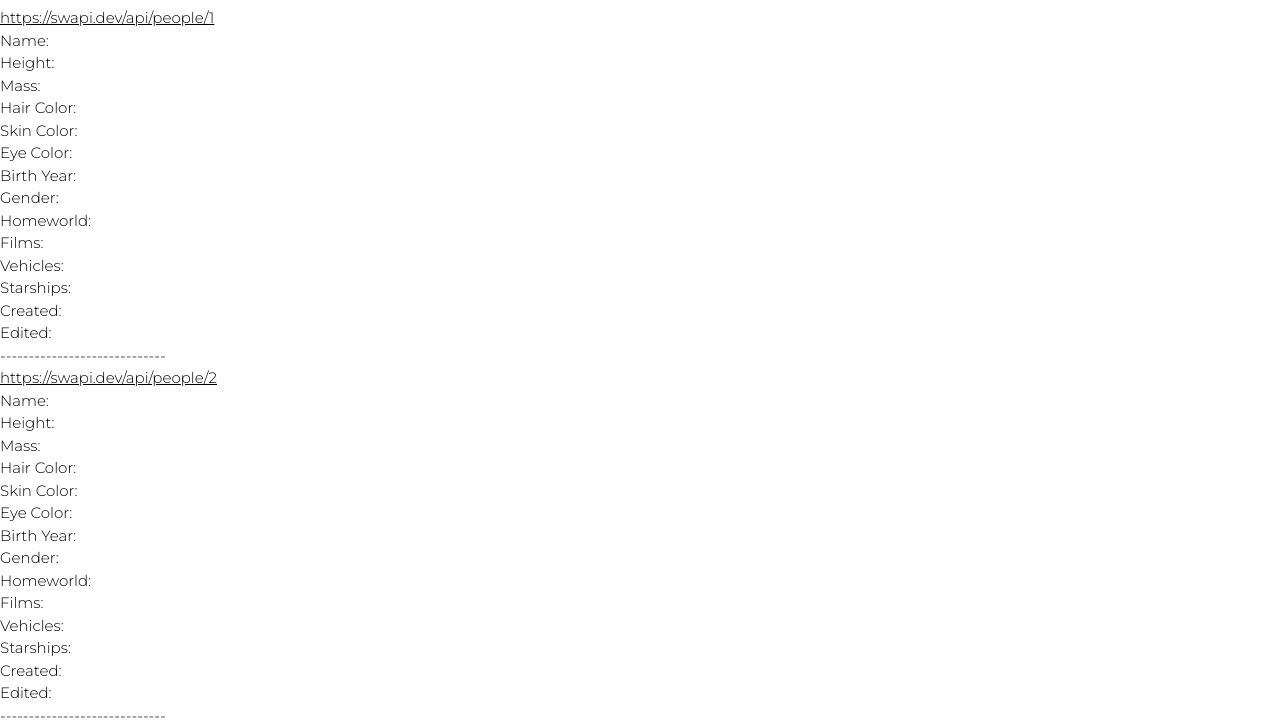
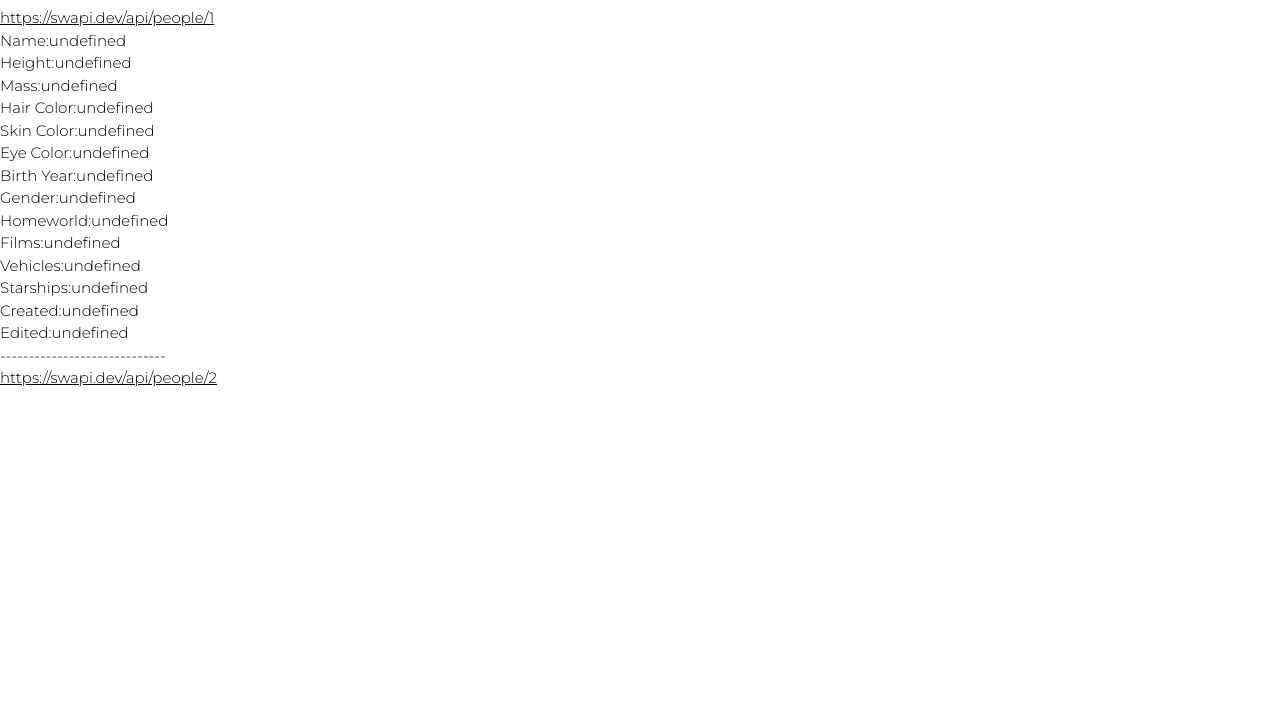
Before and after one commit to Kitamreik/ctd-star-wars, a plain HTML site: page index.html in a window 1280 px wide. Shown: the part 117-844 px from the top of the page. After the commit the page ends 800 px from the top, so only its background shows below. Drawn offline with nearby package versions, Linux system fonts and the light colour scheme; no server answers.

Commit message:
DOM Manipulation continued

```diff
--- a/index.html
+++ b/index.html
@@ -37,19 +37,18 @@
     <h1>CTD Star Wars</h1>
 
     <!-- placeholder for data -->
-
+    <!-- outline for the DOM -->
     <div>
         <a href="https://swapi.dev/api/people/1" id="first-link"></a>
-        <span id="entry">
-            <!-- outline for the DOM -->
-        </span>
+        <span id="entry-B"></span>
     </div>
     <div>
         <a href="https://swapi.dev/api/people/2" id="second-link"></a>
-        <span id="entry-two">
-            <!-- outline for the DOM -->
+        <span id="entry-B">
         </span>
     </div>
+
+    <!-- better data pull -->
     <!-- end of body content -->
 
 </body>
--- a/public/js/app.js
+++ b/public/js/app.js
@@ -1,6 +1,8 @@
 // store the API
 const url = "https://swapi.dev/api/people/1"
 const url2 = "https://swapi.dev/api/people/2"
+
+const url3 = "https://swapi.dev/api/films"
 // ex --> people/1 --> Luke Skywalker
 // ex 2 --> path --> all of the paths
 // ex 3 --> people --> all of the people with their data
@@ -75,12 +77,38 @@ let yoda =
         <span>-----------------------------</span>
     </div>`;
 
-// yoda is the DOM template
-// 15 different data points
-document.getElementById("entry").innerHTML = yoda;
-document.getElementById("first-link").innerHTML = url;
-document.getElementById("entry-two").innerHTML = yoda;
-document.getElementById("second-link").innerHTML = url2;
+let finish =
+    `<div>
+        <span>Name:${yoda.stardata}</span>
+        <br>
+        <span>Height:${yoda.stardata}</span>
+        <br>
+        <span>Mass:${yoda.stardata}</span>
+        <br>
+        <span>Hair Color:${yoda.stardata}</span>
+        <br>
+        <span>Skin Color:${yoda.stardata}</span>
+        <br>
+        <span>Eye Color:${yoda.stardata}</span>
+        <br>
+        <span>Birth Year:${yoda.stardata}</span>
+        <br>
+        <span>Gender:${yoda.stardata} </span>
+        <br>
+        <span>Homeworld:${yoda.stardata}</span>
+        <br>
+        <span>Films:${yoda.stardata}</span>
+        <br>
+        <span>Vehicles:${yoda.stardata}</span>
+        <br>
+        <span>Starships:${yoda.stardata}</span>
+        <br>
+        <span>Created:${yoda.stardata}</span>
+        <br>
+        <span>Edited:${yoda.stardata}</span>
+        <br>
+        <span>-----------------------------</span>
+    </div>`;
 
 // define the asych function
 async function starWars(url){
@@ -132,7 +160,6 @@ async function starWars(url2){
         // declare the data and store in JSON form using await
         var stardata = await response.json();
 
-
         // INSERT STATUS CODES
         // handling status codes of response
         console.log(response.status);
@@ -155,9 +182,15 @@ async function starWars(url2){
     }
 };
 
-
-
 // call the async function
 starWars(url);
 starWars(url2);
+
+
+// works
+// document.getElementById("entry").innerHTML = finish;
+document.getElementById("entry-B").innerHTML = finish;
+
+document.getElementById("first-link").innerHTML = url;
+document.getElementById("second-link").innerHTML = url2;
 // END
```
Lines whose indentation alone changed are shown as unchanged.
